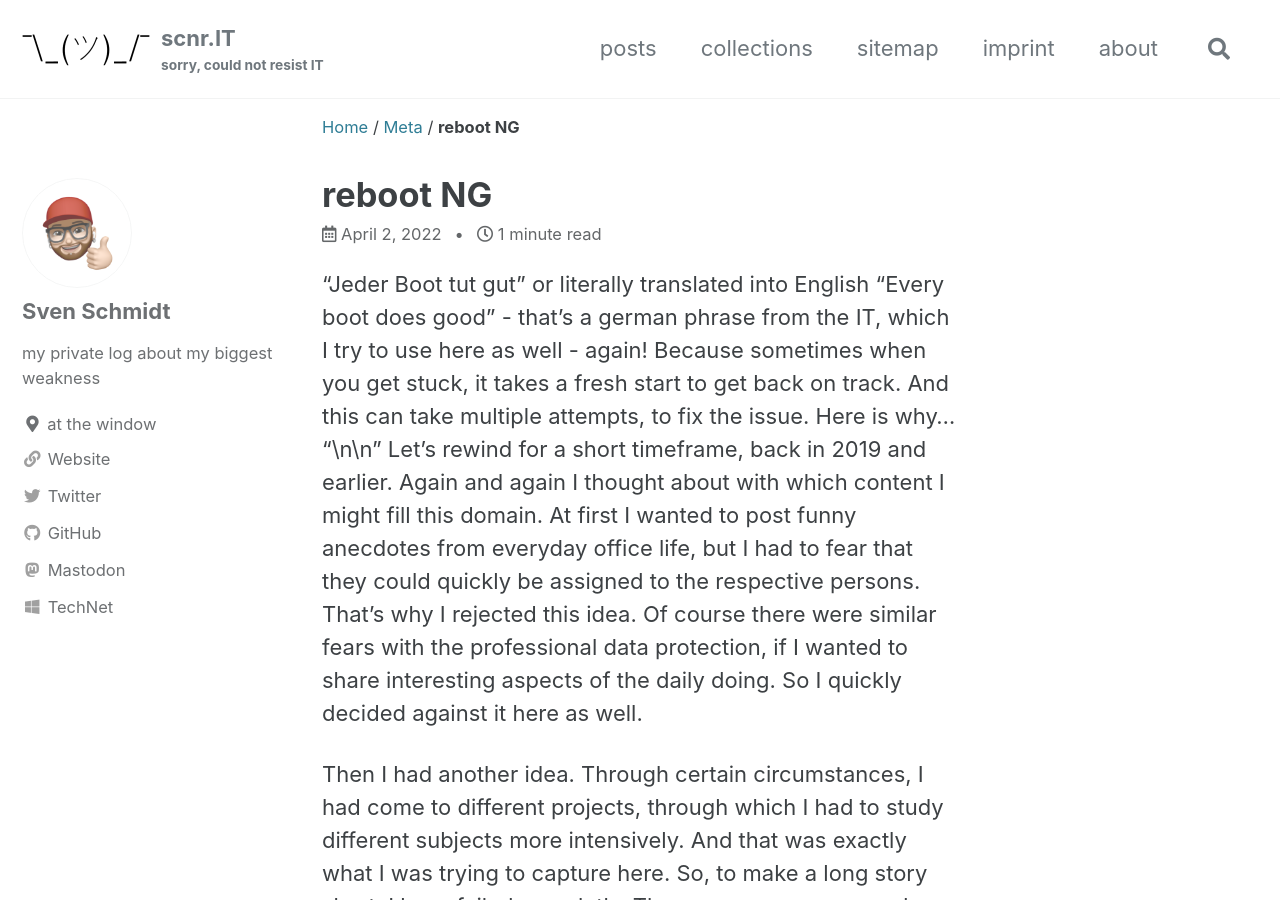
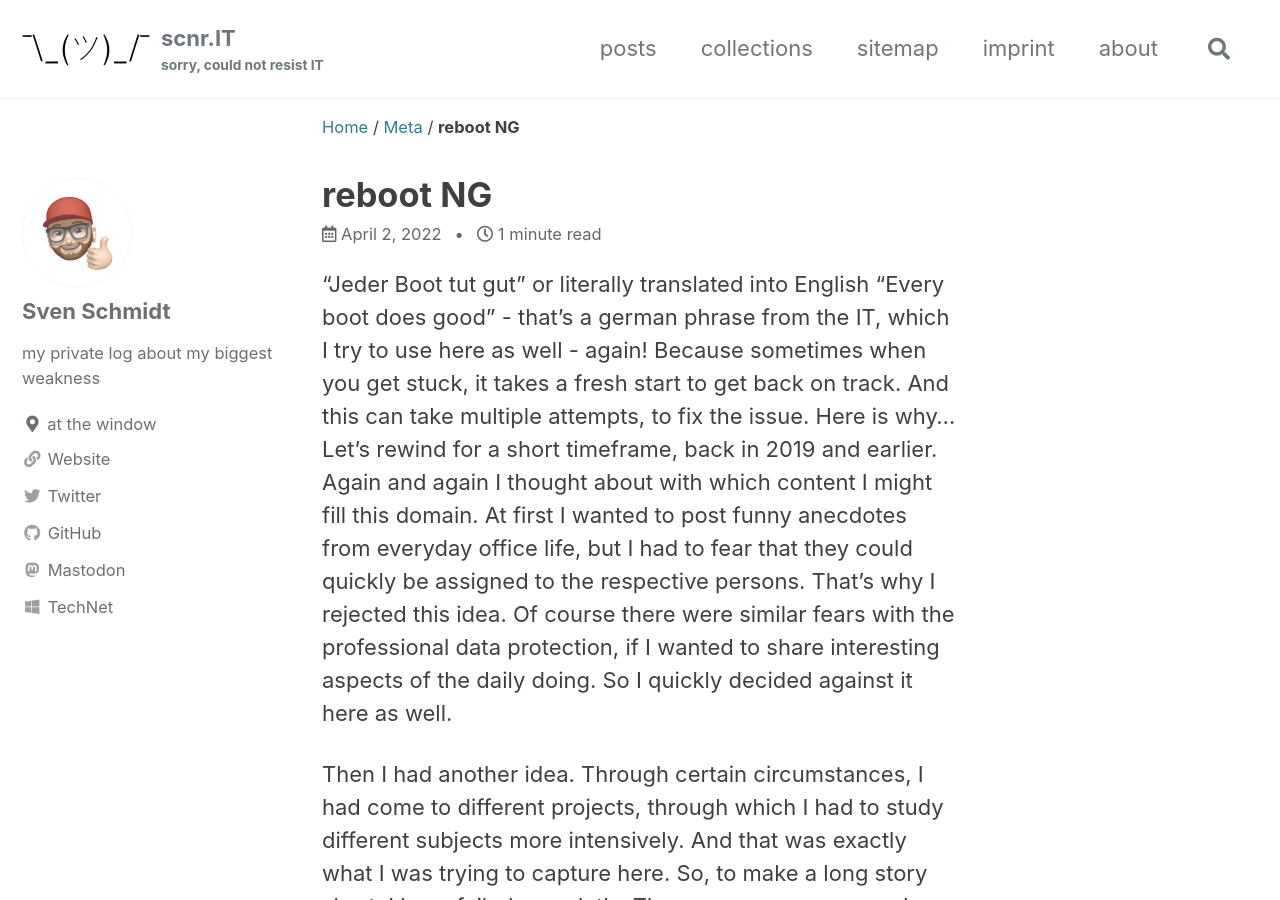
Before and after one commit to SvenCSchmidt/svencschmidt.github.io, a Jekyll site: the page built from _posts/2022-04-02-reboot-ng.md, in a window 1280 px wide and 900 px high. Built offline with Jekyll 4.4.1, drawn with Linux system fonts in a browser that asks for light colours; cached includes are drawn as plain includes; part of the change alters nothing that is shown.

```diff
--- a/_posts/2022-04-02-reboot-ng.md
+++ b/_posts/2022-04-02-reboot-ng.md
@@ -11,7 +11,7 @@ published: true
 ---
 
 "Jeder Boot tut gut" or literally translated into English "Every boot does good" - that's a german phrase from the IT, which I try to use here as well - again! Because sometimes when you get stuck, it takes a fresh start to get back on track. And this can take multiple attempts, to fix the issue. Here is why...
-"\n\n"
+<!-- excerpt-end -->
 Let's rewind for a short timeframe, back in 2019 and earlier. Again and again I thought about with which content I might fill this domain. At first I wanted to post funny anecdotes from everyday office life, but I had to fear that they could quickly be assigned to the respective persons. That's why I rejected this idea. Of course there were similar fears with the professional data protection, if I wanted to share interesting aspects of the daily doing. So I quickly decided against it here as well.
 
 Then I had another idea. Through certain circumstances, I had come to different projects, through which I had to study different subjects more intensively. And that was exactly what I was trying to capture here.
```
